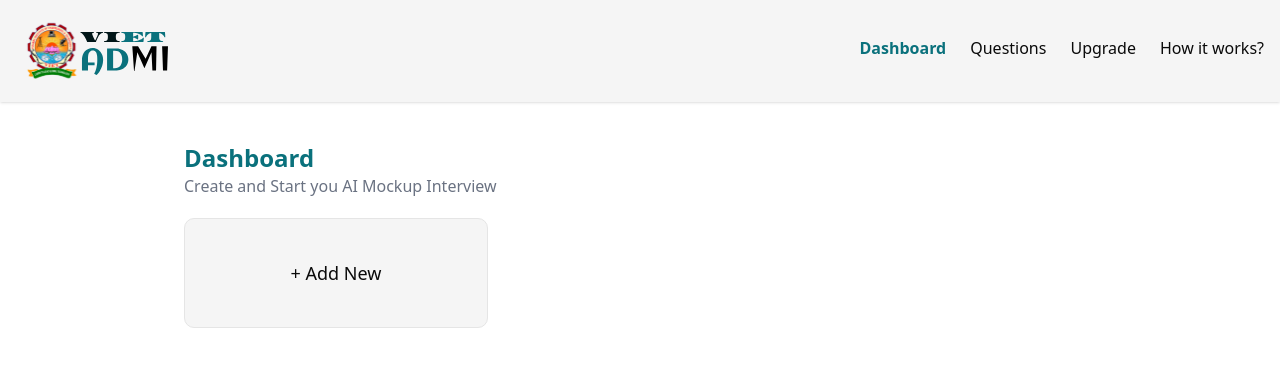
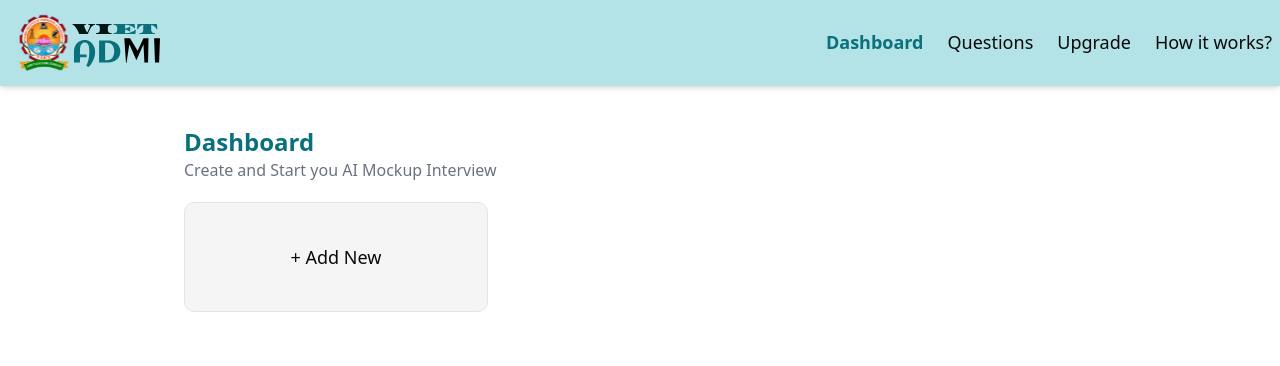
Before and after one commit to Jerusha6/AI-INTERVIEW-MOCKER, a Next.js app: page /dashboard in a window 1280 px wide. Shown: the top 366 px of the page. Built offline with nearby package versions, Linux system fonts and the light colour scheme; no server answers.

Commit message:
Updated header styling

```diff
--- a/app/dashboard/_components/Header.jsx
+++ b/app/dashboard/_components/Header.jsx
@@ -8,32 +8,33 @@ function Header() {
     const path=usePathname();
 
   return (
-    <div className="flex p-4 items-centre justify-between bg-secondary shadow-sm">
+    <div className="flex p-2 items-centre justify-between bg-[#b3e2e7] shadow-md">
       <Image src={"/logo.svg"} width={160} height={100} alt="logo" />
       <ul className="hidden md:flex gap-6 mt-5">
         <li
-          className={`hover:text-[#0A717C] hover:font-bold transition-all cursor-pointer
+          className={`
+           text-lg hover:text-[#0A717C] hover:font-bold transition-all cursor-pointer
             ${path == "/dashboard" && "text-[#0A717C] font-bold"}
             `}
         >
           Dashboard
         </li>
         <li
-          className={`hover:text-[#0A717C] hover:font-bold transition-all cursor-pointer
+          className={`text-lg hover:text-[#0A717C] hover:font-bold transition-all cursor-pointer
             ${path == "/dashboard/questions" && "text-[#0A717C] font-bold"}
             `}
         >
           Questions
         </li>
         <li
-          className={`hover:text-[#0A717C] hover:font-bold transition-all cursor-pointer
+          className={`text-lg hover:text-[#0A717C] hover:font-bold transition-all cursor-pointer
             ${path == "/dashboard/upgrade" && "text-[#0A717C] font-bold"}
             `}
         >
           Upgrade
         </li>
         <li
-          className={`hover:text-[#0A717C] hover:font-bold transition-all cursor-pointer
+          className={`text-lg hover:text-[#0A717C] hover:font-bold transition-all cursor-pointer
             ${path == "/dashboard/working" && "text-[#0A717C] font-bold"}
             `}
         >
--- a/app/dashboard/interview/[interviewId]/start/_components/RecordAnswerSection.jsx
+++ b/app/dashboard/interview/[interviewId]/start/_components/RecordAnswerSection.jsx
@@ -2,9 +2,9 @@
 import { Button } from "@/components/ui/button";
 import Image from "next/image";
 import React, { useEffect, useState, useCallback } from "react";
-import  Webcam  from "react-webcam";
+import Webcam from "react-webcam";
 import useSpeechToText from "react-hook-speech-to-text";
-import { Mic } from "lucide-react";
+import { Mic, StopCircle } from "lucide-react";
 import { toast } from "sonner";
 import { chatSession } from "@/utils/GeminiAIModel";
 import { db } from "@/utils/db";
@@ -27,11 +27,17 @@ function RecordAnswerSection({
     setIsClient(true);
   }, []);
 
-  const { error, isRecording, results, startSpeechToText, stopSpeechToText } =
-    useSpeechToText({
-      continuous: true,
-      useLegacyResults: false,
-    });
+  const {
+    error,
+    isRecording,
+    results,
+    startSpeechToText,
+    setResults,
+    stopSpeechToText,
+  } = useSpeechToText({
+    continuous: false,
+    useLegacyResults: false,
+  });
 
   // Handle speech recognition results
   useEffect(() => {
@@ -99,9 +105,11 @@ function RecordAnswerSection({
       });
 
       toast.success("Your answer has been recorded successfully");
+      setUserAnswer("");
+      setResults([]);
     } catch (err) {
       console.error("Submission error:", err);
-      toast.error("Failed to process your answer");
+      toast.error("Failed to process your answer, Please try again");
     } finally {
       setUserAnswer("");
       setLoading(false);
@@ -158,11 +166,14 @@ function RecordAnswerSection({
       >
         {isRecording ? (
           <span className="text-red-600 flex gap-2">
-            <Mic className="animate-pulse" />
+            <StopCircle className="animate-pulse" />
             Stop Recording
           </span>
         ) : (
-          "Record Answer"
+          <span className="flex gap-2">
+            <Mic />
+            Record Answer
+          </span>
         )}
       </Button>
 
```
